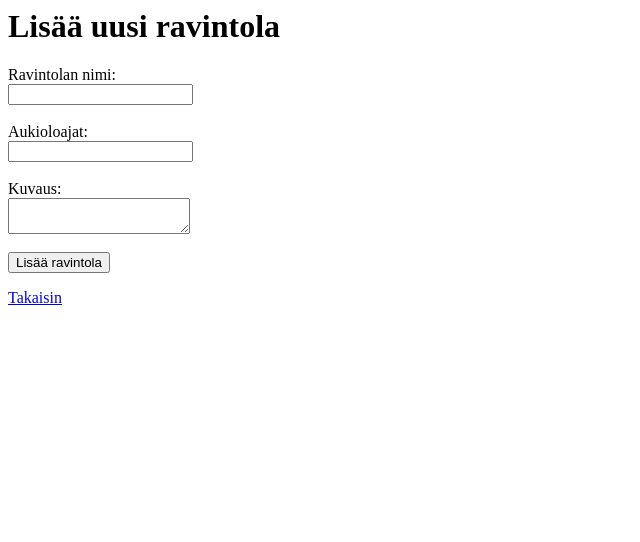
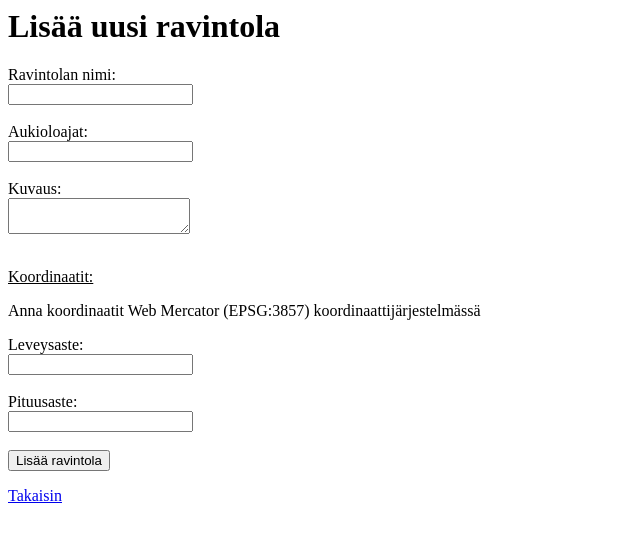
Before and after one commit to emiliaoinas/Ravintolasovellus, a Flask app: page /new in a window 1280 px wide. Shown: the top 542 px of the page, without its empty margins (0-640 px from the left). Run offline with Flask 3, Linux system fonts and the light colour scheme.

Commit message:
Add inputs for latitude and longitude

```diff
--- a/templates/new.html
+++ b/templates/new.html
@@ -6,6 +6,14 @@
 <input type="text" name="opening_hours"><br><br>
 <label for="restaurant_description">Kuvaus:</label><br>
 <textarea name="restaurant_description" ></textarea><br><br>
+
+<p><u>Koordinaatit:</u></p>
+<p>Anna koordinaatit Web Mercator (EPSG:3857) koordinaattijärjestelmässä</p>
+<label for="latitude">Leveysaste:</label><br>
+<input type="float" name="latitude"><br><br>
+<label for="longitude">Pituusaste:</label><br>
+<input type="float" name="longitude"><br><br>
+
 <button type="submit">Lisää ravintola</button>
 </form>
 
```
